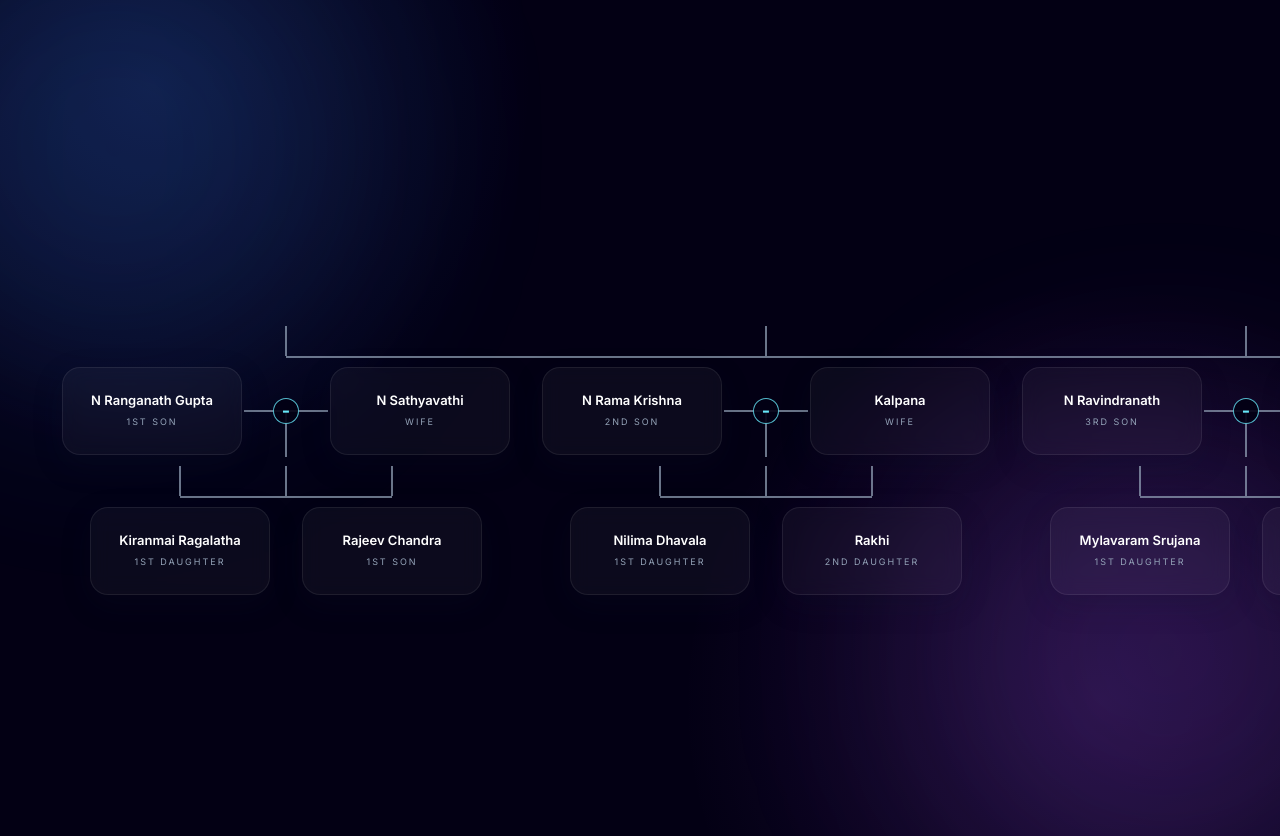
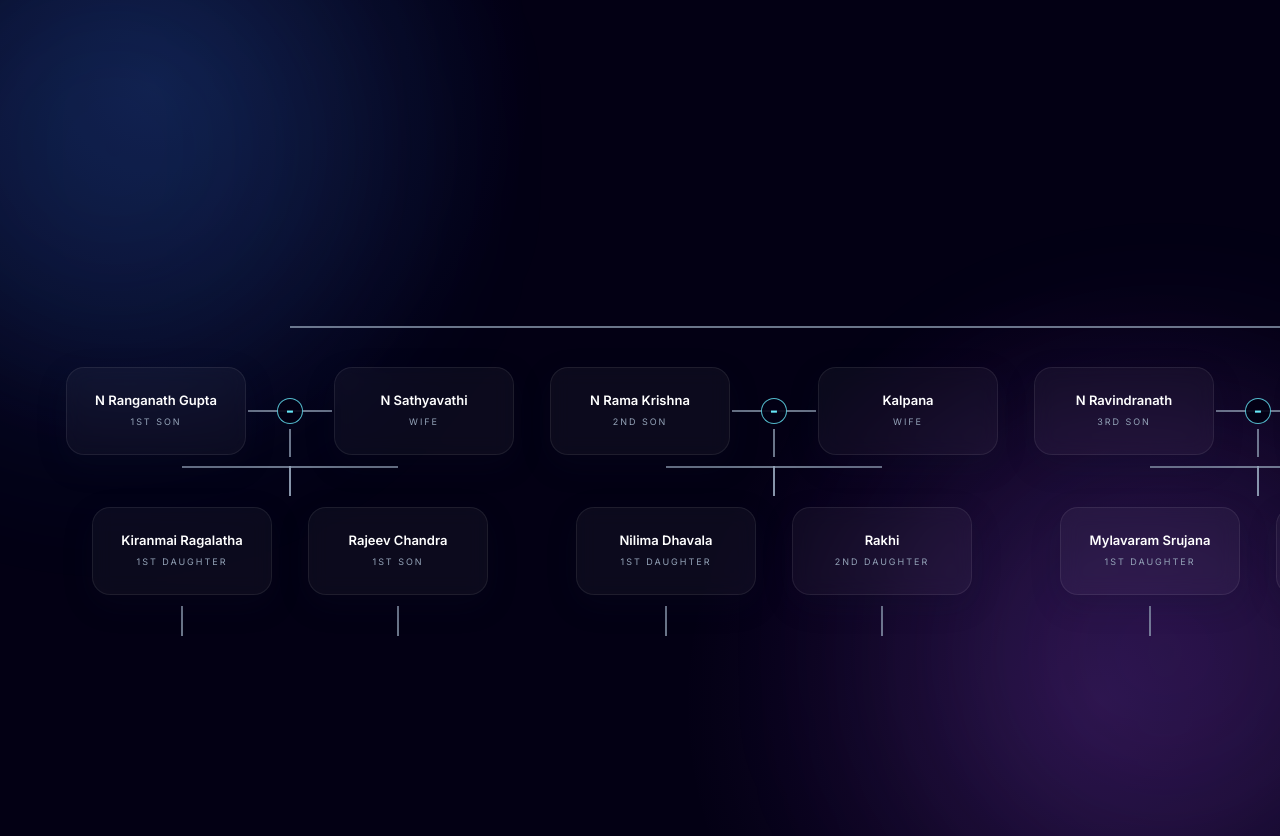
Before and after one commit to nagarakantifamily/nagarakantifamily.github.io, a plain HTML site: page index.html in a window 1280 px wide. Drawn offline with nearby package versions, Linux system fonts and the light colour scheme.

Commit message:
fix: stable family tree layout with fixed center-axis connector geometry

```diff
--- a/index.html
+++ b/index.html
@@ -124,17 +124,15 @@
       justify-content: center;
       align-items: flex-start;
       position: relative;
-      padding-top: 30px;
+      padding-top: 0;
     }
-
-    .tree > ul { padding-top: 0; }
 
     .tree li {
       position: relative;
       display: flex;
       flex-direction: column;
       align-items: center;
-      padding: 0 16px;
+      padding: 30px 18px 0;
     }
 
     .tree li::before,
@@ -148,37 +146,29 @@
       z-index: 0;
     }
 
-    .tree li::before { left: 0; }
-    .tree li::after { right: 0; }
+    .tree li::before { right: 50%; }
+    .tree li::after { left: 50%; }
 
     .tree li:first-child::before,
     .tree li:last-child::after { display: none; }
     .tree li:only-child::before,
     .tree li:only-child::after { display: none; }
 
-    .tree ul ul {
-      padding-top: 30px;
-      position: relative;
+    .tree > ul > li {
+      padding-top: 0;
     }
 
-    .tree ul ul::before {
-      content: "";
-      position: absolute;
-      top: 0;
-      left: 50%;
-      width: 2px;
-      height: 30px;
-      background: var(--line);
-      transform: translateX(-50%);
-      z-index: 0;
+    .tree > ul > li::before,
+    .tree > ul > li::after {
+      display: none;
     }
 
     .family-unit {
       position: relative;
-      z-index: 2;
       display: flex;
       align-items: center;
       justify-content: center;
+      z-index: 2;
       min-height: 110px;
     }
 
@@ -186,7 +176,7 @@
       content: "";
       position: absolute;
       left: 50%;
-      top: -30px;
+      top: 100%;
       width: 2px;
       height: 30px;
       background: var(--line);
@@ -196,6 +186,29 @@
 
     .tree > ul > li > .family-unit::before {
       display: none;
+    }
+
+    .children {
+      position: relative;
+      display: flex;
+      justify-content: center;
+      padding-top: 30px;
+    }
+
+    .children::before {
+      content: "";
+      position: absolute;
+      left: 50%;
+      top: 0;
+      width: 2px;
+      height: 30px;
+      background: var(--line);
+      transform: translateX(-50%);
+      z-index: 0;
+    }
+
+    .collapsed > .children {
+      display: none !important;
     }
 
     .person-card {
@@ -274,7 +287,7 @@
       left: 50%;
       bottom: 0;
       width: 2px;
-      height: 46px;
+      height: 28px;
       background: var(--line);
       transform: translateX(-50%);
     }
@@ -295,33 +308,12 @@
       justify-content: center;
       cursor: pointer;
       transition: background 0.2s ease, transform 0.2s ease;
+      padding: 0;
     }
 
     .toggle-btn:hover {
       background: rgba(103,232,249,0.08);
       transform: scale(1.04);
-    }
-
-    .children {
-      position: relative;
-      display: flex;
-      justify-content: center;
-      padding-top: 30px;
-    }
-
-    .children::before {
-      content: "";
-      position: absolute;
-      left: 50%;
-      top: 0;
-      width: 2px;
-      height: 30px;
-      background: var(--line);
-      transform: translateX(-50%);
-    }
-
-    .collapsed > .children {
-      display: none !important;
     }
 
     .modal {
@@ -427,10 +419,7 @@
     const familyData = {
       name: "N P Rangiah Shetty",
       role: "Patriarch",
-      spouse: {
-        name: "N Varalakshamma",
-        role: "Matriarch"
-      },
+      spouse: { name: "N Varalakshamma", role: "Matriarch" },
       description: "Patriarch of the Nagarakanti family.",
       children: [
         {
@@ -541,7 +530,6 @@
     function coupleConnectorMarkup(person) {
       const hasChildren = Array.isArray(person.children) && person.children.length > 0;
       const isOpen = !collapsed.has(person.name);
-
       return `
         <div class="couple-connector">
           ${hasChildren ? `<button class="toggle-btn" type="button" data-name="${escapeHtml(person.name)}">${isOpen ? '-' : '+'}</button>` : ''}
@@ -553,7 +541,7 @@
       const hasChildren = Array.isArray(person.children) && person.children.length > 0;
       const nodeClass = hasChildren && collapsed.has(person.name) ? 'collapsed' : '';
 
-      const base = `
+      return `
         <li class="${nodeClass}">
           <div class="family-unit">
             ${cardMarkup(person)}
@@ -567,8 +555,6 @@
           ` : ''}
         </li>
       `;
-
-      return base;
     }
 
     function renderTree() {
```
